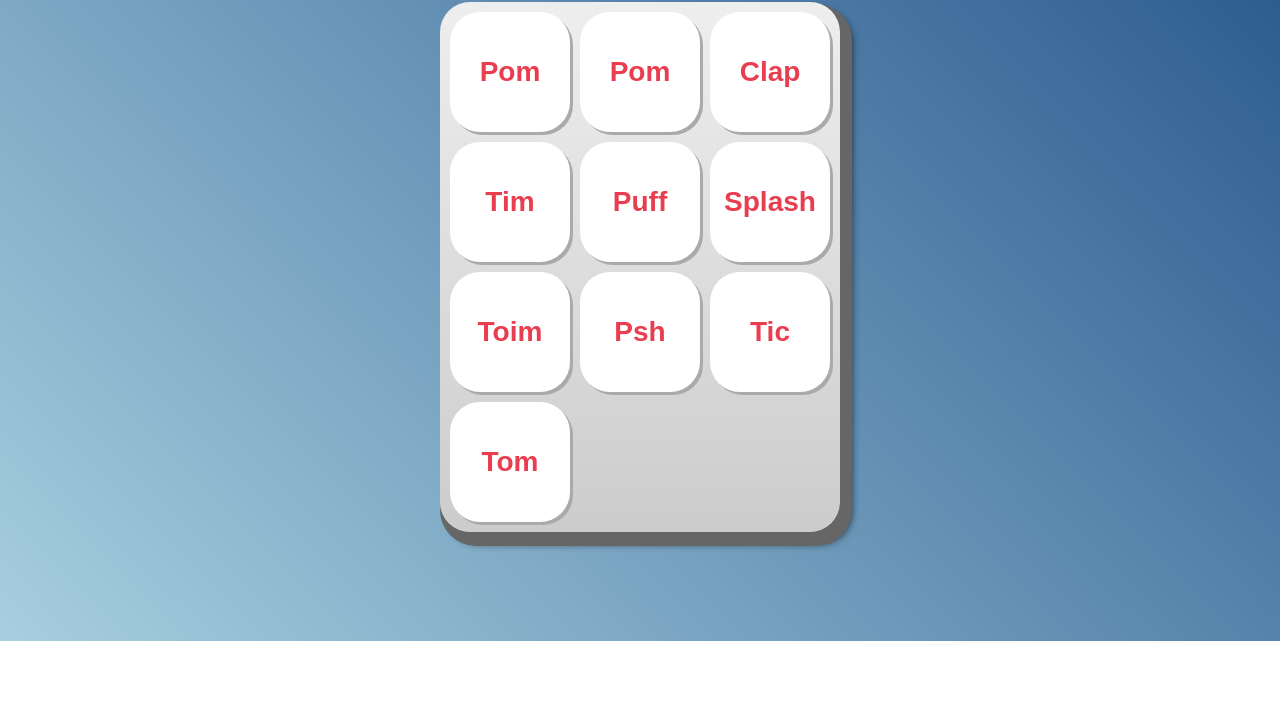
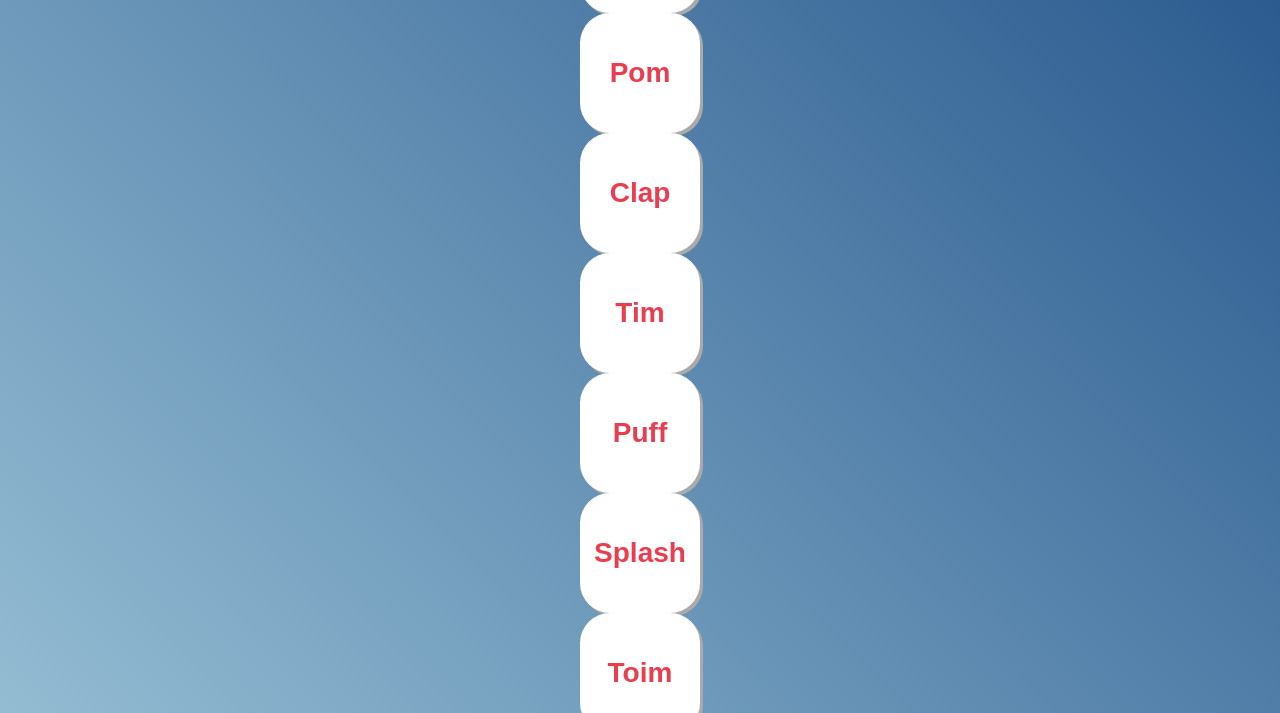
Before and after one commit to txylezin/alura-midi, a plain HTML site: page index.html in a window 1280 px wide. Shown: the part 159-872 px from the top of the page. Before the commit the page ends 800 px from the top, so only its background shows below. Drawn offline with Linux system fonts and the light colour scheme.

Commit message:
Update index.html

```diff
--- a/index.html
+++ b/index.html
@@ -20,7 +20,7 @@
 
     <h1>Alura Midi</h1>
 
-    <section class="teclado">
+
         <button onclick class="tecla tecla__pom">Pom</button>
         <button class="tecla tecla_pom">Pom</button>
         <button class="tecla tecla_clap">Clap</button>
```
